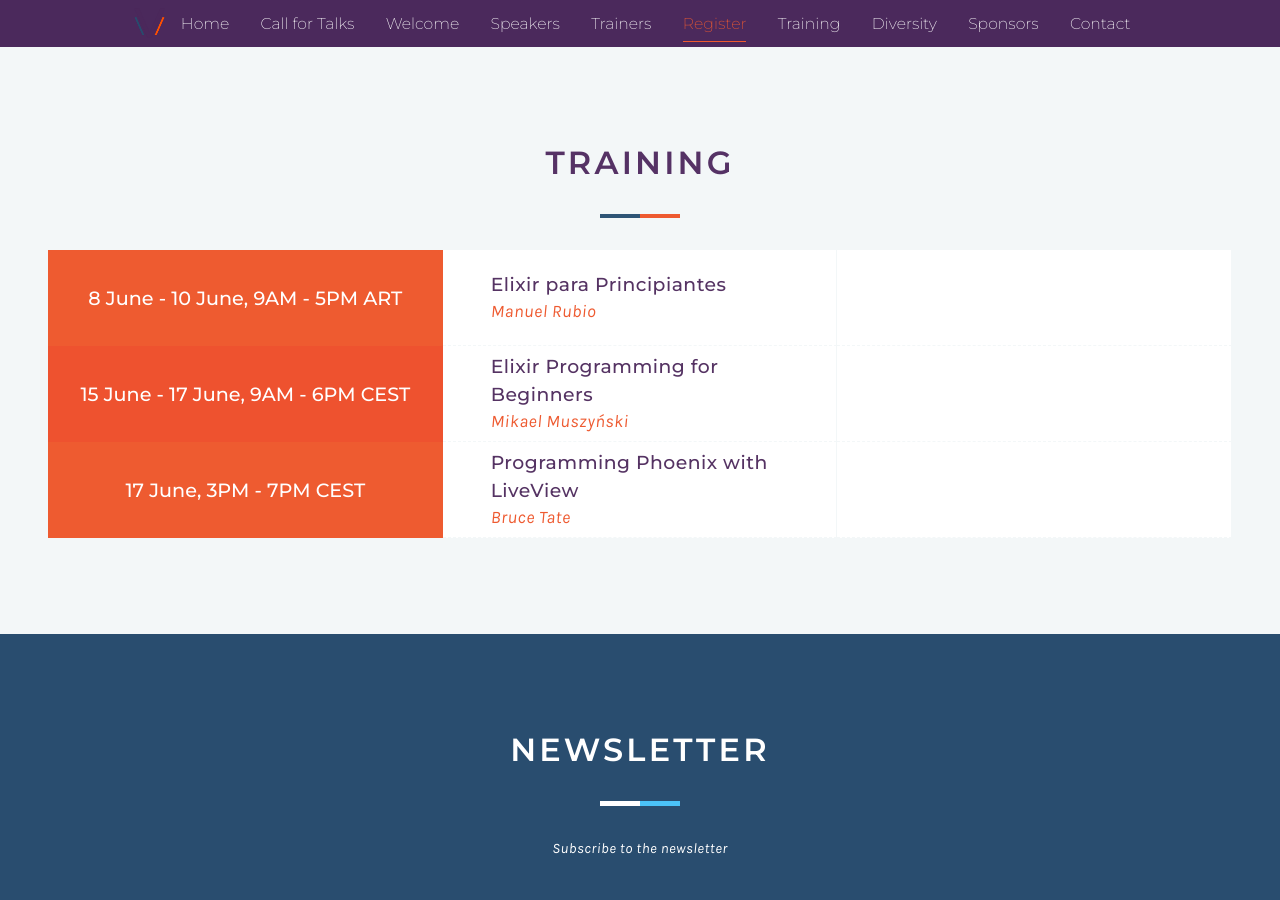
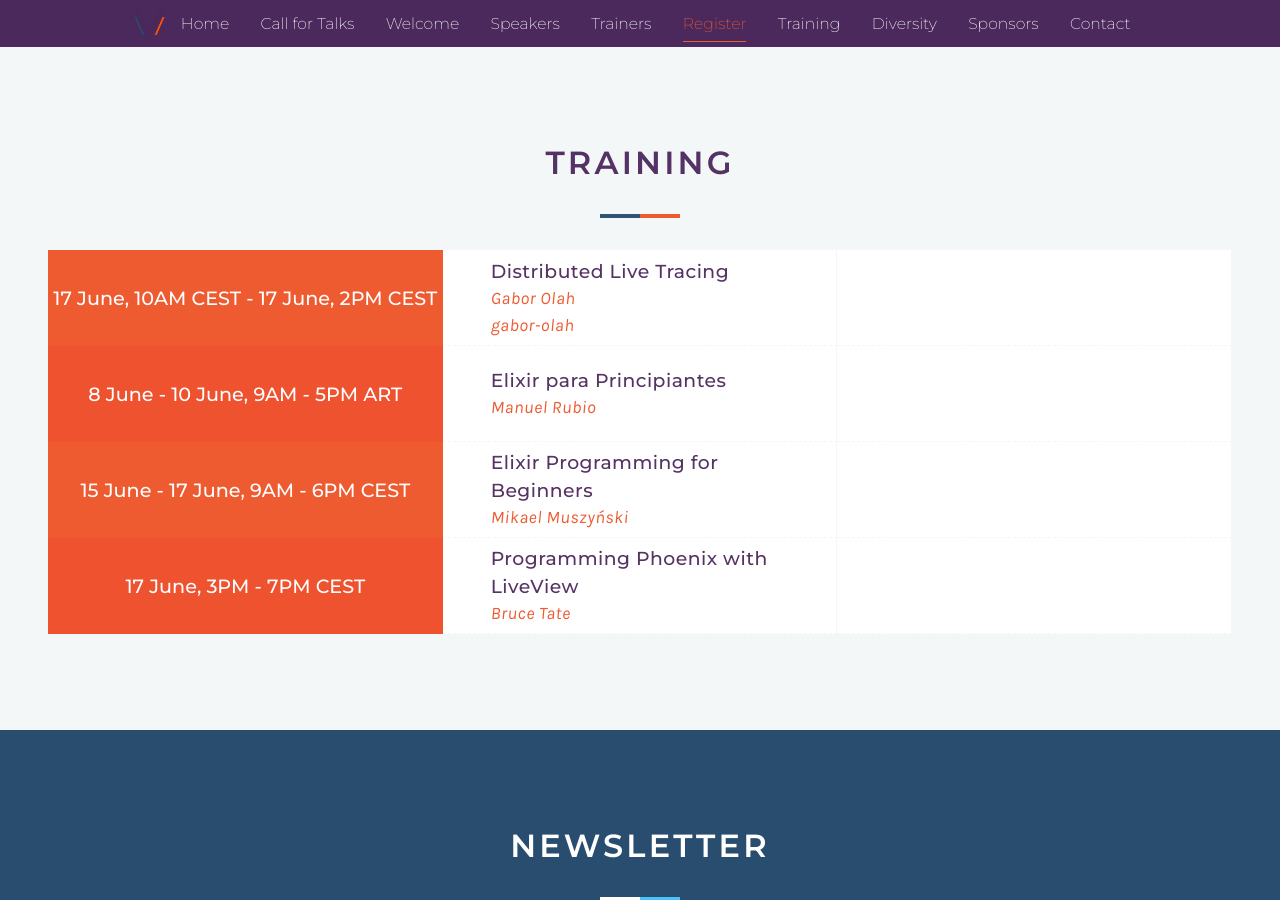
Before and after one commit to esl/virtual-elixirconf-eu-jekyll, a Jekyll site: the page built from index.html, in a window 1280 px wide and 900 px high, scrolled down 6113 px. Built offline with Jekyll 4.4.1, drawn with Linux system fonts in a browser that asks for light colours; some web fonts are replaced.

Commit message:
Update from Forestry.io ewa.magiera@erlang-solutions.com updated _data/training.yml

```diff
--- a/_data/training.yml
+++ b/_data/training.yml
@@ -1,4 +1,14 @@
 ---
+- from: 17 June, 10AM CEST
+  to: 17 June, 2PM CEST
+  type: ''
+  training_1: Distributed Live Tracing
+  training_1_url: distributed-live-tracing
+  training_1_instructor: Gabor Olah
+  training_1_instructor_2: gabor-olah
+  training_2: ''
+  training_2_url: ''
+  training_2_instructor: ''
 - from: 8 June - 10 June, 9AM
   to: 5PM ART
   type: ''
```
